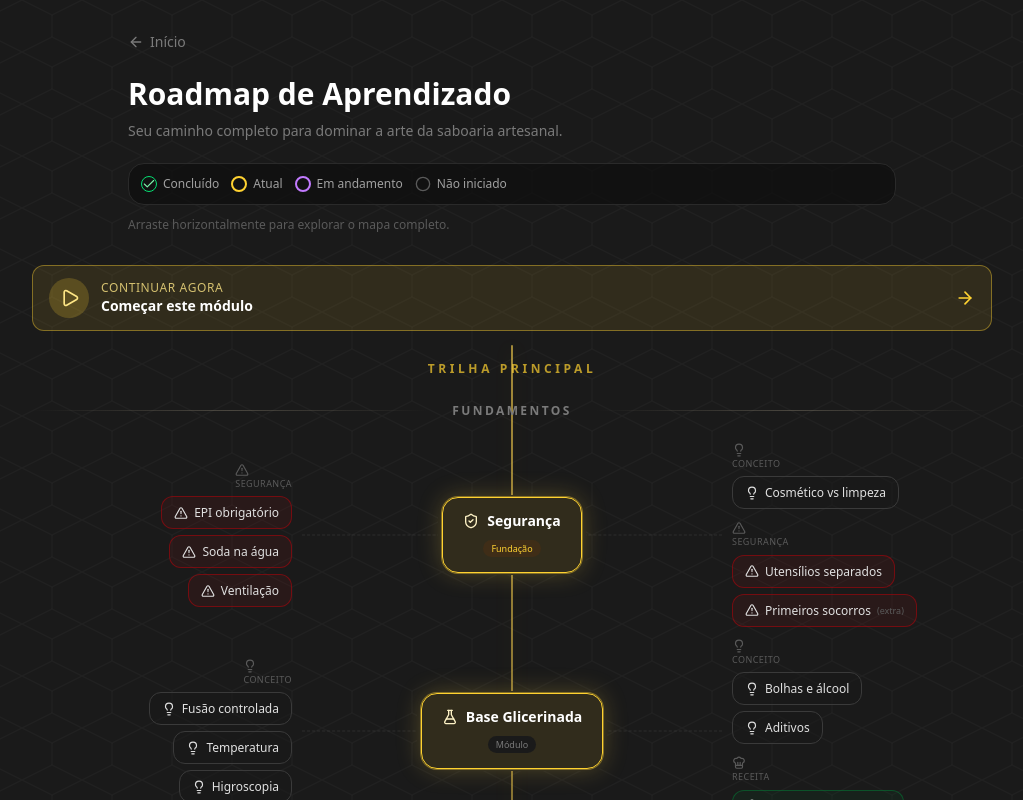
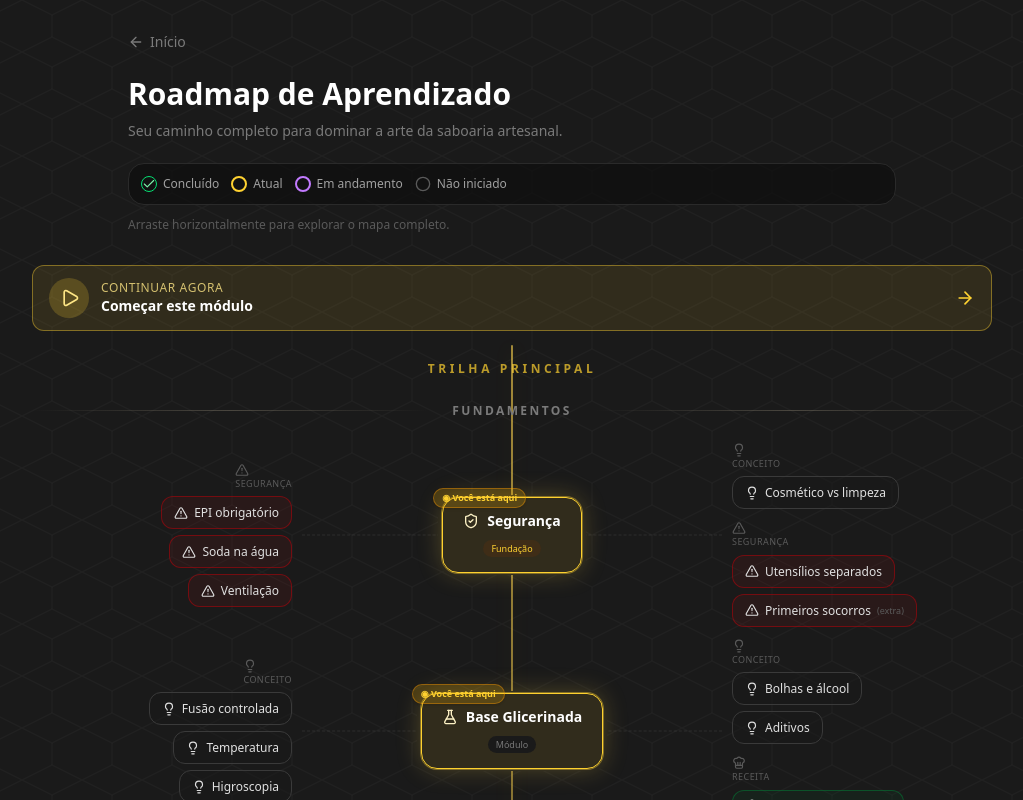
Before and after one commit to PedroAkaki/moonrock-saboaria, a Next.js app: page /roadmap in a window 1280 px wide. Shown: the top 800 px of the page, without its empty margins (128-1151 px from the left). Built offline with nearby package versions, Linux system fonts and the light colour scheme.

Commit message:
fix: v31.1 — voce esta aqui, locked text, mobile fade, focus ring

```diff
--- a/components/RoadmapMap.tsx
+++ b/components/RoadmapMap.tsx
@@ -113,11 +113,17 @@ function TopicGroup({ topics, position }: { topics: RoadmapTopic[]; position: "l
 function CenterNode({ node, status }: { node: RoadmapNode; status: RoadmapStatus }) {
   const badge = typeBadge(node.type);
   const isLocked = status === "locked";
+  const isCurrent = status === "current";
   const content = (
-    <div className={`rounded-2xl border px-5 py-3.5 text-center transition-all relative ${statusClasses(status)} ${isLocked ? "opacity-70" : ""}`}>
+    <div className={`rounded-2xl border px-5 py-3.5 text-center transition-all relative ${statusClasses(status)} ${isLocked ? "opacity-70" : ""} ${isCurrent ? "animate-pulse" : ""}`}>
       {isLocked && (
         <div className="absolute -top-2.5 -right-2.5 flex items-center gap-1 rounded-full bg-moon-700 border border-moon-600 px-2 py-0.5 text-[9px] font-medium text-moon-400 shadow-sm">
           <Lock className="h-3 w-3" /> Em breve
+        </div>
+      )}
+      {isCurrent && (
+        <div className="absolute -top-2.5 -left-2.5 flex items-center gap-1 rounded-full bg-amber-400/20 border border-amber-500/40 px-2 py-0.5 text-[9px] font-semibold text-amber-300 shadow-sm">
+          ◉ Você está aqui
         </div>
       )}
       <div className="flex items-center justify-center gap-2 mb-1">
@@ -125,9 +131,12 @@ function CenterNode({ node, status }: { node: RoadmapNode; status: RoadmapStatus
         <span className={`text-sm font-bold leading-tight ${isLocked ? "text-moon-500" : "text-white"}`}>{node.title}</span>
       </div>
       <span className={`text-[9px] font-medium px-2 py-0.5 rounded-full ${badge.className}`}>{badge.label}</span>
+      {isLocked && (
+        <p className="text-[9px] text-moon-600 mt-2 leading-tight max-w-[140px] mx-auto">Complete os módulos anteriores para desbloquear</p>
+      )}
     </div>
   );
-  if (node.href && !isLocked) return <Link href={node.href} className="block hover:-translate-y-0.5 transition-transform">{content}</Link>;
+  if (node.href && !isLocked) return <Link href={node.href} className="block hover:-translate-y-0.5 transition-transform focus:outline-none focus-visible:ring-2 focus-visible:ring-amber-400/60 rounded-2xl">{content}</Link>;
   return content;
 }
 
@@ -150,7 +159,9 @@ export default function RoadmapMap() {
   const progressPercent = availableModules.length > 0 ? Math.round((completedCount / availableModules.length) * 100) : 0;
 
   return (
-    <div className="w-full overflow-x-auto pb-8">
+    <div className="w-full overflow-x-auto pb-8 relative">
+      {/* Mobile scroll hint — right edge fade */}
+      <div className="pointer-events-none absolute right-0 top-0 bottom-8 w-16 bg-gradient-to-l from-moon-900/60 to-transparent z-20 md:hidden" />
       <div className="relative mx-auto min-w-[880px] max-w-[1024px] px-8 py-4">
         {/* Continue CTA */}
         {continueAction && continueAction.slug !== "aprendizado" && (
```
